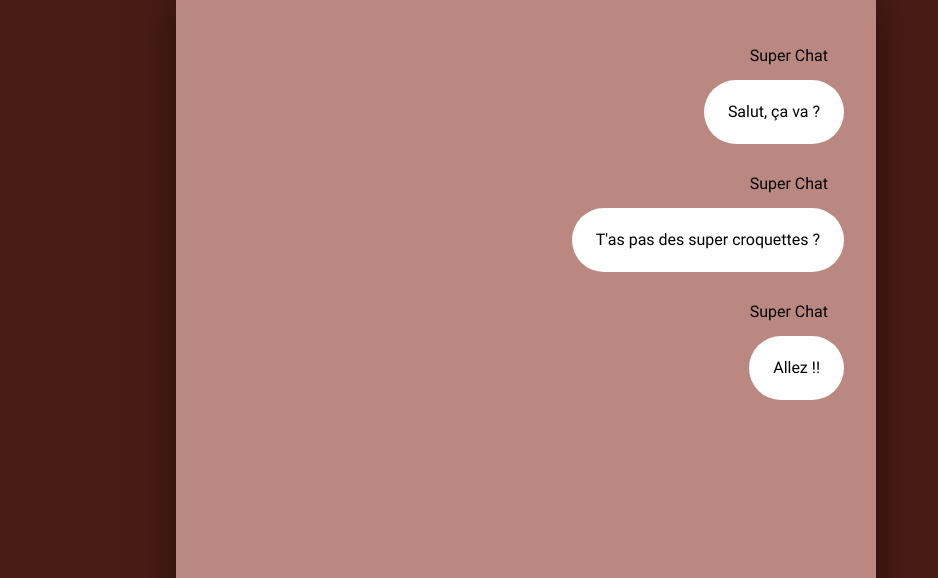
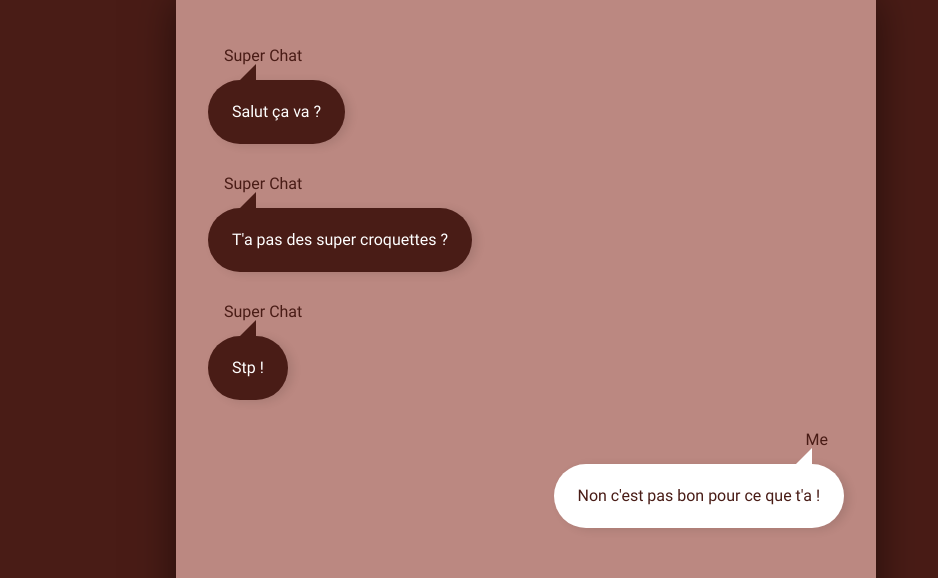
Before and after one commit to RomainBoudet/tchat, a React app: page / in a window 1280 px wide. Shown: the top 578 px of the page, 114-1052 px from the left. Built offline with nearby package versions, Linux system fonts and the light colour scheme.

Commit message:
add CSS and Fix controlled componant

```diff
--- a/package.json
+++ b/package.json
@@ -59,7 +59,6 @@
     "react-dom": "^18.1.0",
     "react-feather": "^2.0.9",
     "react-redux": "^8.0.1",
-    "react-router-dom": "^6.3.0",
     "react-spinners": "^0.11.0",
     "redux": "^4.2.0",
     "yarn-upgrade-all": "^0.7.1"
--- a/src/components/Form/index.js
+++ b/src/components/Form/index.js
@@ -12,7 +12,6 @@ import './style.scss';
 const Form = ({input, onChange, onSubmit}) => {
 
   const handleOnChange = (event) => {
-    console.log(event.target.value);
     onChange(event.target.value);
   };
 
@@ -26,12 +25,12 @@ const Form = ({input, onChange, onSubmit}) => {
  <form className='form' onSubmit={handleSubmit} >
     <input
     type='text'
-    className='form_input'
+    className='form__input'
     placeholder='Saisissez votre message...'
     onChange={handleOnChange}
     value={input}
     />
-    <button type='submit' className='form_submit' > <Send size={32} /> </button>
+    <button type='submit' className='form__submit' > <Send size={32} /> </button>
 
  </form>
 
--- a/src/components/Form/style.scss
+++ b/src/components/Form/style.scss
@@ -2,13 +2,13 @@
 
 .form {
   display: flex;
-  &_input {
+  &__input {
     height: 5em;
     border: 0;
     flex: 1;
     padding: 2em;
   }
-  &_submit {
+  &__submit {
     color: vars.$dark-brown;
     background-color: white;
     border: 0;
--- a/src/components/Messages/message.js
+++ b/src/components/Messages/message.js
@@ -4,11 +4,11 @@ import './style.scss'
 import classNames from 'classnames';
 
 const Message = ({ author, message, isOther }) => (
-  <div className= {classNames ('message',  {'message_other' : isOther })}>
-    <div className='message_author'>
+  <div className= {classNames ('message',  {'message__other' : isOther })}>
+    <div className='message__author'>
       { author }
     </div>
-    <div className='message_body'>
+    <div className='message__body'>
       { message }
     </div>
   </div>
--- a/src/components/Messages/style.scss
+++ b/src/components/Messages/style.scss
@@ -1,34 +1,72 @@
 @use 'src/styles/vars';
+
+@keyframes pop {
+  0% {
+    transform: scale(0);
+    opacity: 0;
+  }
+  100% {
+   transform: scale(1);
+   opacity: 1;
+  }
+}
 
 .messages {
   padding: 2em;
   flex: 1;
-  height: 100ù;
+  height: 100%;
   overflow-x: hidden;
   overflow-y: auto;
+  scroll-behavior: smooth;
+
 
 }
 
 .message {
-  text-align: left;
+  text-align: right;
   margin-bottom: 2rem;
+  color: vars.$dark-brown;
+  animation: pop 0.4s cubic-bezier(.48,1.7,.87,1);
 
-  &_body {
+  &__body {
     background-color: vars.$light-color;
     padding: 1.5rem;
     display: inline-block;
     border-radius: 2rem;
     max-width: 75%;
+    box-shadow: 5px 2px 10px rgba(0,0,0, .1);
 
   }
 
- &_author {
+ &__author {
     margin: 1rem;
     display: block;
     position: relative;
+
+    &::after {
+      content: "";
+      margin-left: auto;
+      position: absolute;
+      right: 1em;
+      display: block;
+      width:0;
+      border-bottom: 1rem solid vars.$light-color;
+      border-left: 1rem solid transparent;
+    }
   }
 
-  &_other {
-    text-align: right;
+  &__other {
+    text-align: left;
+    & .message__body {
+      background: vars.$dark-brown;
+      color: vars.$light-color;
+    }
+    & .message__author {
+      &::after {
+        left: 1em;
+        right: auto;
+        border-bottom-color: vars.$dark-brown;
+      }
+    }
   }
 }
--- a/src/containers/Form.js
+++ b/src/containers/Form.js
@@ -7,7 +7,7 @@ import {
 
 // Si rien ne doit provenir de mon state dans ce container => mapStateToProps = null
 const mapStateToProps = (state) => ({
- input: state.input,
+ input: state.currentMessage,
 });
 
 // Si rien ne doit changer mon state => mapDispatchToProps = {}
--- a/src/index.js
+++ b/src/index.js
@@ -2,7 +2,7 @@
 import React from 'react';
 import { createRoot } from 'react-dom/client';
 import { Provider } from 'react-redux';
-import { BrowserRouter as Router } from 'react-router-dom'; // j'intégre react-router.Je pourrais utiliser la balise Link et Route
+// import { BrowserRouter as Router } from 'react-router-dom'; // j'intégre react-router.Je pourrais utiliser la balise Link et Route
 import store from './store';
 
 
@@ -16,7 +16,7 @@ import App from 'src/components/App';
 
 // 1. Élément React racine (celui qui contient l'ensemble de l'app)
 //    => crée une structure d'objets imbriqués (DOM virtuel)
-const rootReactElement = <Provider store={store}><Router><App /></Router></Provider>;
+const rootReactElement = <Provider store={store}><App /></Provider>;
 // 2. La cible du DOM (là où la structure doit prendre vie dans le DOM)
 const container = document.getElementById('root');
 const root = createRoot(container);
--- a/src/middlewares/index.js
+++ b/src/middlewares/index.js
@@ -13,8 +13,8 @@ import axios from 'axios';
 // ma fonction n'est plus une fonction mais une promesse avec async devant ! Redux à l'air de gérer ça trés bien ici !
 
 const middleware = (store) => (next) => async (action) => {
-  /* switch (action.type) {
-    case FETCH_DATA: {
+   switch (action.type) {
+    /* case FETCH_DATA: {
         const state = store.getState();
 
         store.dispatch(loading(true));
@@ -37,12 +37,11 @@ const middleware = (store) => (next) => async (action) => {
         }
 
       break;
-    }
+    } */
 
-    }
     default:
       next(action);
-  } */
+  }
 };
 
 export default middleware;
--- a/src/store/index.js
+++ b/src/store/index.js
@@ -1,6 +1,6 @@
 import { configureStore } from '@reduxjs/toolkit';
 
-import rootReducer from '../reducer/subReducer1';
+import rootReducer from './reducer';
 import rootMiddleware from '../middlewares';
 
 
@@ -9,7 +9,7 @@ import rootMiddleware from '../middlewares';
 const store = configureStore({
   reducer: rootReducer,
   middleware: (getDefaultMiddleware) => getDefaultMiddleware().concat(rootMiddleware),
-  devTools: process.env.NODE_ENV !== 'production',
+  devTools: true,
   // preloadedState,
 });
 
--- a/src/reducer/subReducer1.js
+++ b/src/store/reducer.js
@@ -3,28 +3,32 @@
   } from '../actions';
 
   const stateInitial = {
+    input: '',
     messages: [{
       id: 1,
       author: 'Super Chat',
-      message: 'Salut, ça va ?',
+      message: 'Salut ça va ?',
       isOther: true,
     },
     {
       id: 2,
       author: 'Super Chat',
-      message: 'T\'as pas des super croquettes ?',
+      message: 'T\'a pas des super croquettes ?',
       isOther: true,
     },
     {
       id: 3,
       author: 'Super Chat',
-    message: 'Allez !! ',
+      message: 'Stp !',
       isOther: true,
+    },
+    {
+      id: 4,
+      author: 'Me',
+      message: 'Non c\'est pas bon pour ce que t\'a !',
+      isOther: false,
     }],
-
-    inputValidate: '',
-    input: '',
-  }
+  };
 
   const reducer = (stateActuel = stateInitial, action) => {
     console.log("on est dans le reducer !!");
@@ -32,7 +36,6 @@
   // j'éxamine le .type de chaque action !
      switch (action.type) {
        case CHANGE_INPUT:
-         console.log("on est dans le case change !!");
         return {
           ...stateActuel,
           input: action.input,
@@ -42,6 +45,7 @@
             ...stateActuel,
             inputValidate: action.inputValidate,
           };
+
       default:
         return stateActuel;
     }
```
Also changed, not shown: src/reducer/index.js (deleted, +0 -17 lines), src/reducer/subReducer2.js (deleted, +0 -45 lines), 1 other file. Lines whose indentation alone changed are shown as unchanged.
